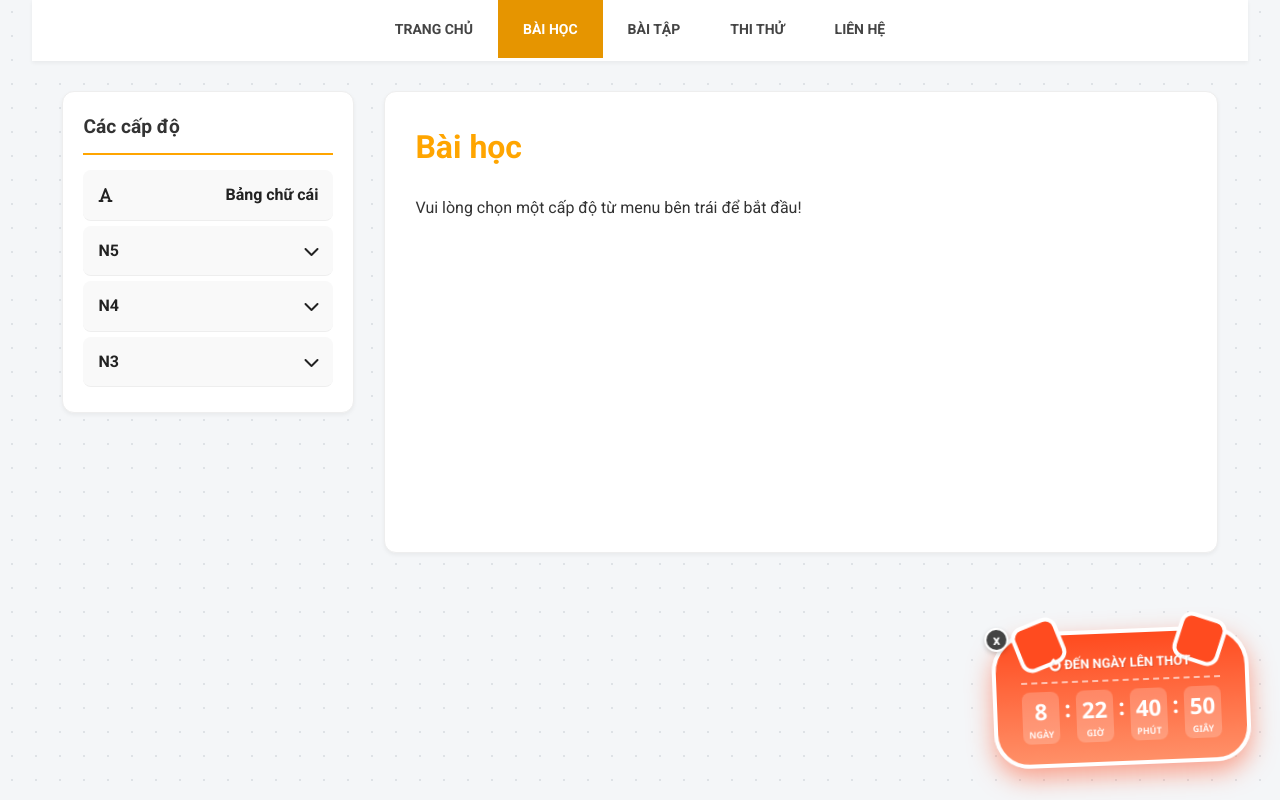
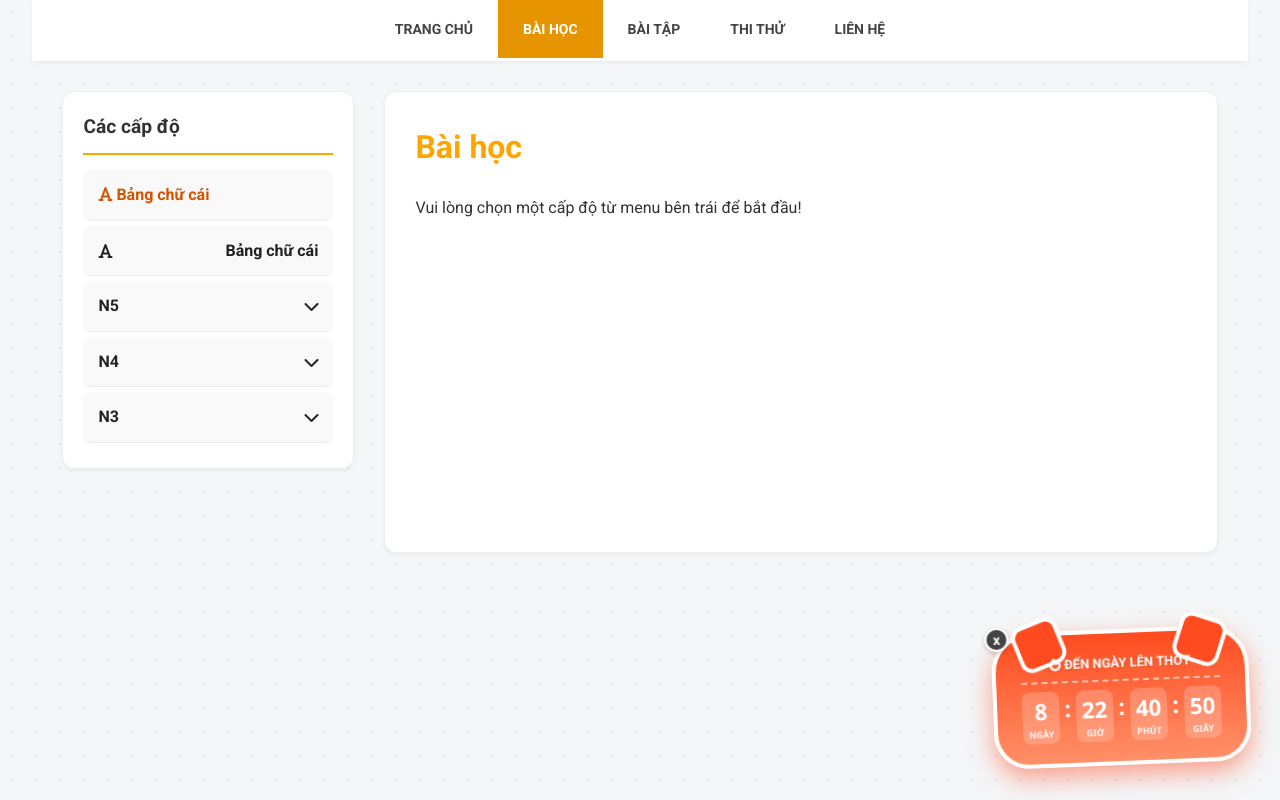
Before and after one commit to tungchip2510/lancuoi, a plain HTML site: page bai-hoc.html in a window 1280 px wide. Drawn offline with Linux system fonts and the light colour scheme.

Commit message:
Update bai-hoc.html

```diff
--- a/bai-hoc.html
+++ b/bai-hoc.html
@@ -32,6 +32,13 @@
         <aside class="sidebar">
             <h2>Các cấp độ</h2>
             <ul class="menu-cap-1">
+
+                <li class="menu-item">
+    <!-- Quan trọng: data-loai="bang-chu-cai" là chìa khóa để JS nhận diện -->
+    <a href="#" class="link-cap-1" data-loai="bang-chu-cai" style="color: #d35400;">
+        <span><i class="fas fa-font"></i> Bảng chữ cái</span>
+    </a>
+</li>
                 <li class="menu-item">
     <a href="#" class="link-cap-1" data-loai="bang-chu-cai">
         <i class="fas fa-font"></i> Bảng chữ cái
```
